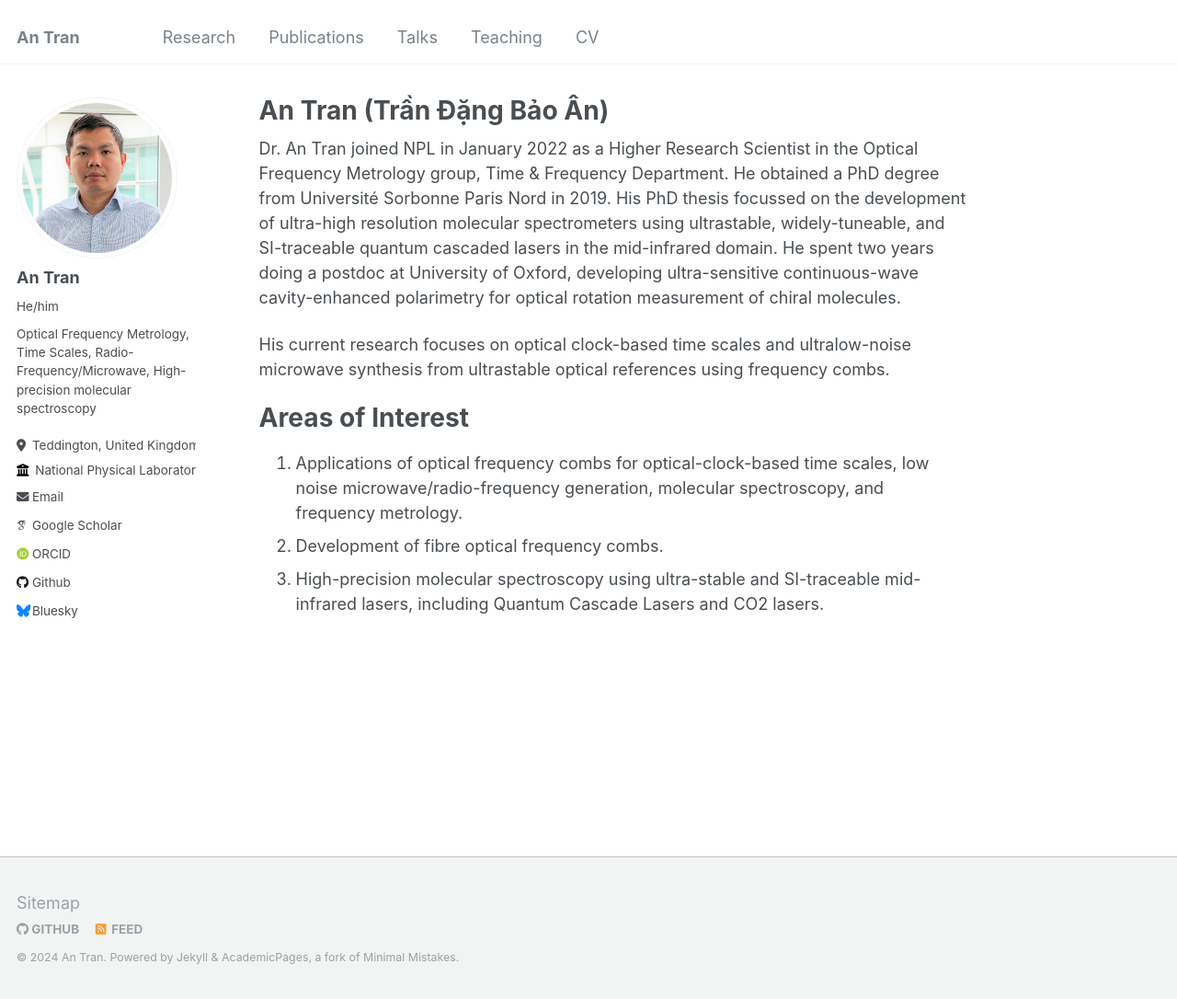
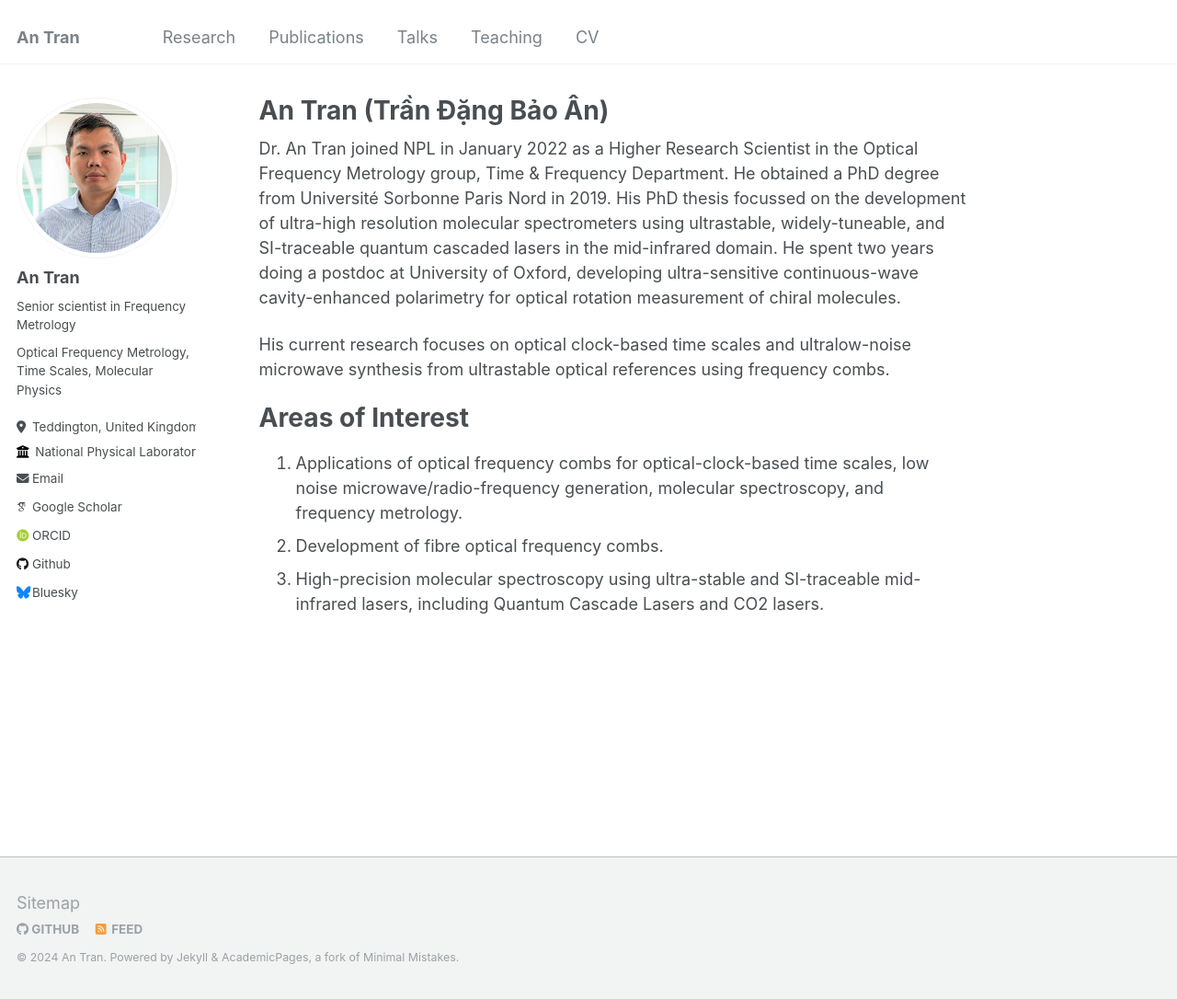
Before and after one commit to antran-phys/antran-phys.github.io, a Jekyll site: the page built from _pages/about.md, in a window 1280 px wide and 1086 px high. Shown: the whole window at 92% size. Built offline with Jekyll 4.4.1, drawn with Linux system fonts in a browser that asks for light colours; some web fonts are replaced.

Commit message:
Update _config.yml

```diff
--- a/_config.yml
+++ b/_config.yml
@@ -23,10 +23,10 @@ author:
   # Biographic information
   avatar           : "An-Tran.jpeg"
   name             : "An Tran"
-  pronouns         : "He/him"
-  bio              : "Optical Frequency Metrology, Time Scales, Radio-Frequency/Microwave, High-precision molecular spectroscopy"
+  pronouns         : "Senior scientist in Frequency Metrology"
+  bio              : "Optical Frequency Metrology, Time Scales, Molecular Physics"
   location         : "Teddington, United Kingdom"
-  employer         : "National Physical Laboratory (NPL)"
+  employer         : "National Physical Laboratory"
   url              : "www.npl.co.uk"
   email            : "an.tran@npl.co.uk"
 
```
